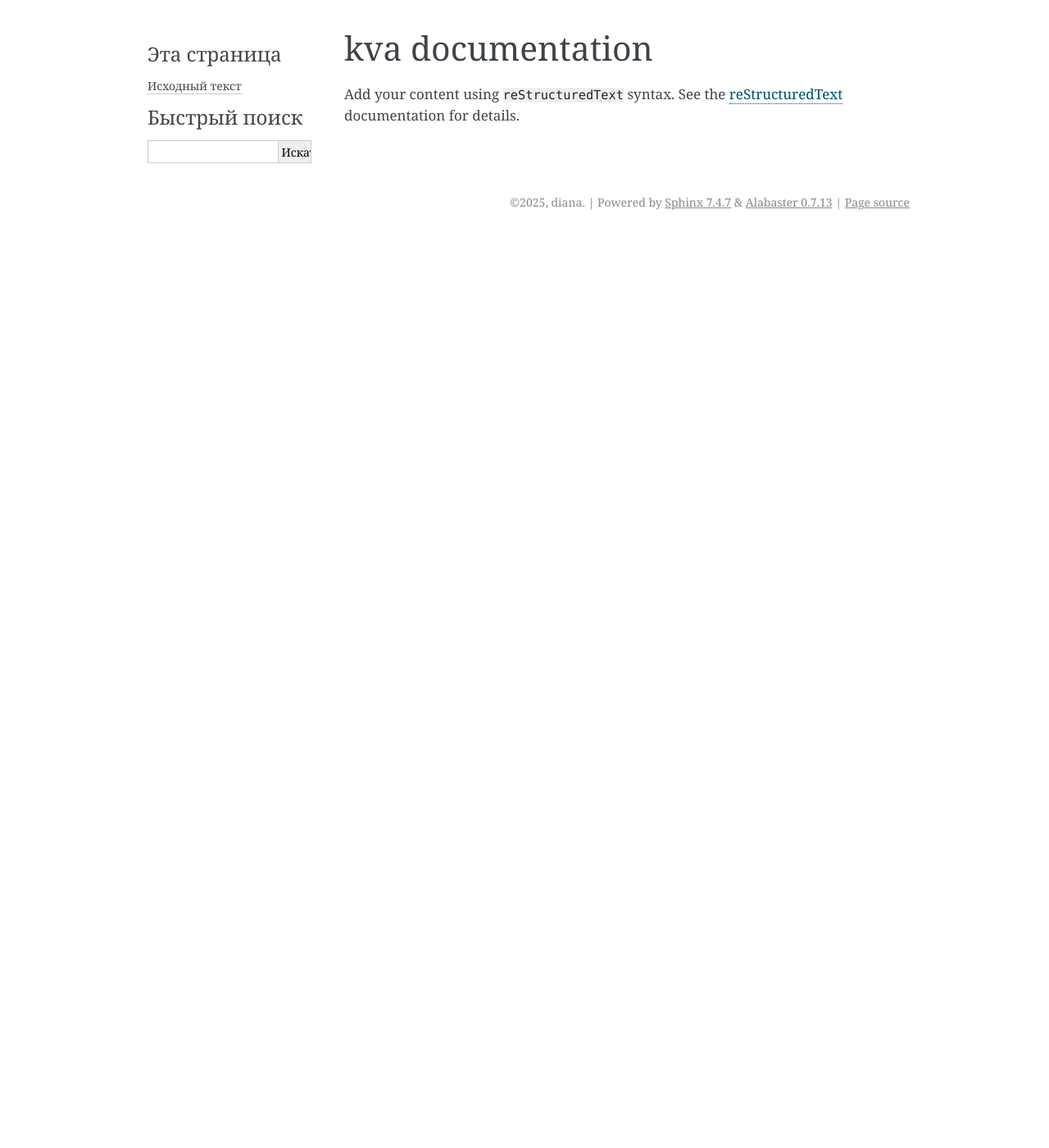
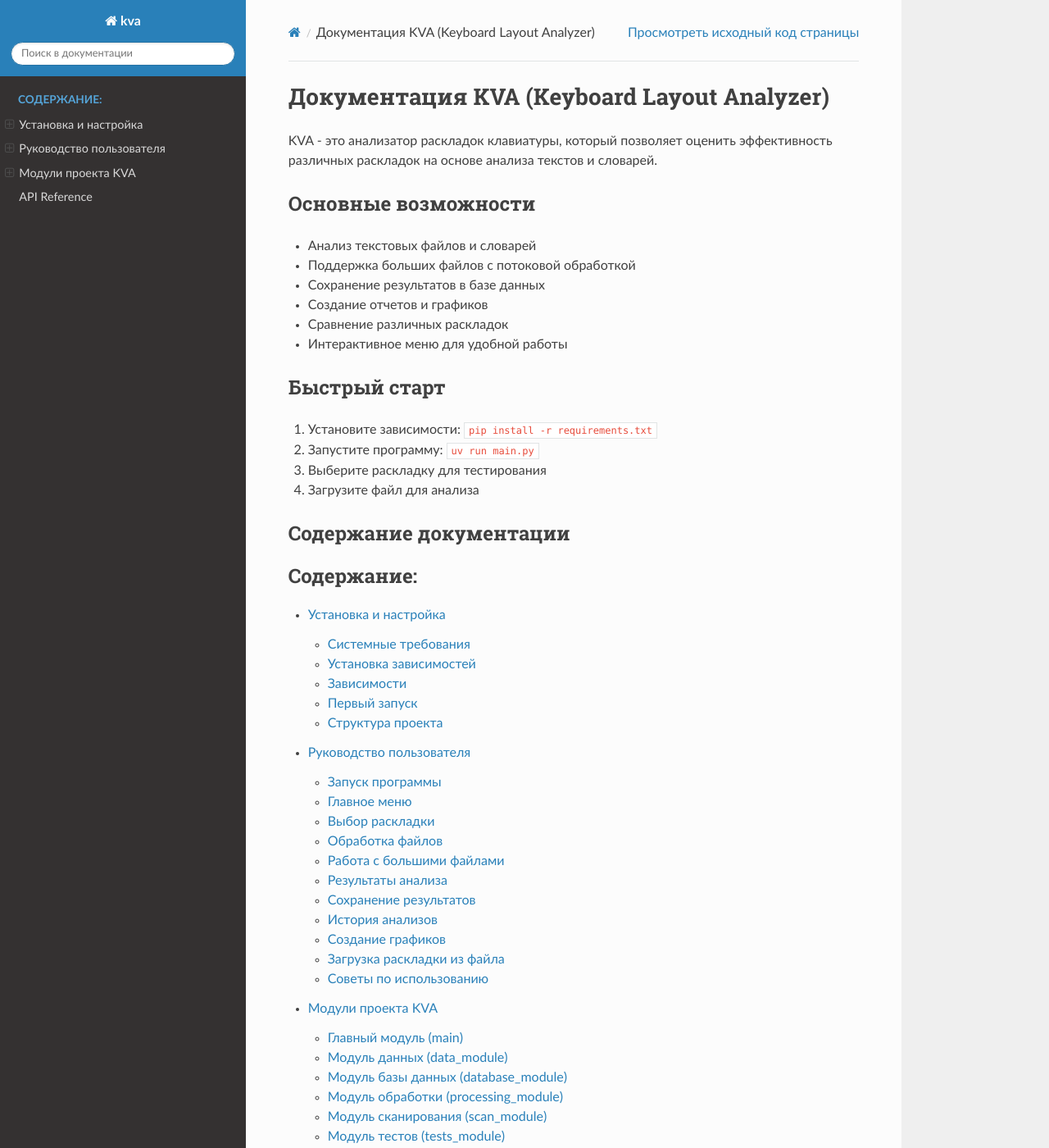
Before and after one commit to EvgeniiAndronov/KVA, a Sphinx documentation site: the page built from docs/source/index.rst, in a window 1280 px wide and 1400 px high. Shown: the whole window at 82% size. Built offline with Sphinx 7.4.7 and the Read the Docs theme 3.1.0, drawn with Linux system fonts in a browser that asks for light colours; some of the changed text lies outside the part shown.

Commit message:
add .rst files

```diff
--- /dev/null
+++ b/docs/source/api.rst
@@ -0,0 +1,15 @@
+API Reference
+=============
+
+Полная документация API всех модулей проекта.
+
+.. autosummary::
+   :toctree: _autosummary
+   :recursive:
+
+   main
+   data_module
+   database_module
+   processing_module
+   scan_module
+   tests_module
--- a/docs/source/conf.py
+++ b/docs/source/conf.py
@@ -14,7 +14,30 @@ release = '1.0'
 # -- General configuration ---------------------------------------------------
 # https://www.sphinx-doc.org/en/master/usage/configuration.html#general-configuration
 
-extensions = []
+extensions = [
+    'sphinx.ext.autodoc',
+    'sphinx.ext.viewcode',
+    'sphinx.ext.napoleon',
+    'sphinx.ext.autosummary'
+]
+
+# Autodoc settings
+autodoc_default_options = {
+    'members': True,
+    'member-order': 'bysource',
+    'special-members': '__init__',
+    'undoc-members': True,
+    'exclude-members': '__weakref__'
+}
+
+# Napoleon settings for Google/NumPy style docstrings
+napoleon_google_docstring = True
+napoleon_numpy_docstring = True
+napoleon_include_init_with_doc = False
+napoleon_include_private_with_doc = False
+
+# Autosummary settings
+autosummary_generate = True
 
 templates_path = ['_templates']
 exclude_patterns = []
@@ -24,5 +47,25 @@ language = 'ru'
 # -- Options for HTML output -------------------------------------------------
 # https://www.sphinx-doc.org/en/master/usage/configuration.html#options-for-html-output
 
-html_theme = 'alabaster'
+html_theme = 'sphinx_rtd_theme'
 html_static_path = ['_static']
+
+# Theme options
+html_theme_options = {
+    'navigation_depth': 4,
+    'collapse_navigation': False,
+    'sticky_navigation': True,
+    'includehidden': True,
+    'titles_only': False
+}
+
+# Add any paths that contain custom static files (such as style sheets) here,
+# relative to this directory. They are copied after the builtin static files,
+# so a file named "default.css" will overwrite the builtin "default.css".
+html_css_files = []
+
+# The name of the Pygments (syntax highlighting) style to use.
+pygments_style = 'sphinx'
+
+# If true, `todo` and `todoList` produce output, else they produce nothing.
+todo_include_todos = False
--- /dev/null
+++ b/docs/source/data_module.rst
@@ -0,0 +1,28 @@
+Модуль данных (data_module)
+===========================
+
+Модуль для экспорта и создания отчетов по результатам анализа.
+
+.. automodule:: data_module
+   :members:
+   :undoc-members:
+   :show-inheritance:
+
+Подмодули
+---------
+
+make_export_file
+~~~~~~~~~~~~~~~~
+
+.. automodule:: data_module.make_export_file
+   :members:
+   :undoc-members:
+   :show-inheritance:
+
+make_export_plot
+~~~~~~~~~~~~~~~~
+
+.. automodule:: data_module.make_export_plot
+   :members:
+   :undoc-members:
+   :show-inheritance:
--- /dev/null
+++ b/docs/source/database_module.rst
@@ -0,0 +1,43 @@
+Модуль базы данных (database_module)
+====================================
+
+Модуль для работы с базой данных SQLite, хранения раскладок и результатов анализа.
+
+.. automodule:: database_module
+   :members:
+   :undoc-members:
+   :show-inheritance:
+
+Подмодули
+---------
+
+database
+~~~~~~~~
+
+.. automodule:: database_module.database
+   :members:
+   :undoc-members:
+   :show-inheritance:
+
+Функции работы с раскладками
+^^^^^^^^^^^^^^^^^^^^^^^^^^^^
+
+.. autofunction:: database_module.database.take_lk_from_db
+.. autofunction:: database_module.database.take_all_data_from_lk
+.. autofunction:: database_module.database.take_lk_names_from_lk
+
+Функции работы с результатами анализа
+^^^^^^^^^^^^^^^^^^^^^^^^^^^^^^^^^^^^^
+
+.. autofunction:: database_module.database.save_analysis_result
+.. autofunction:: database_module.database.get_analysis_history
+.. autofunction:: database_module.database.get_analysis_statistics
+.. autofunction:: database_module.database.delete_analysis_result
+
+db_init
+~~~~~~~
+
+.. automodule:: database_module.db_init
+   :members:
+   :undoc-members:
+   :show-inheritance:
--- a/docs/source/index.rst
+++ b/docs/source/index.rst
@@ -3,14 +3,44 @@
    You can adapt this file completely to your liking, but it should at least
    contain the root `toctree` directive.
 
-kva documentation
-=================
+Документация KVA (Keyboard Layout Analyzer)
+============================================
 
-Add your content using ``reStructuredText`` syntax. See the
-`reStructuredText <https://www.sphinx-doc.org/en/master/usage/restructuredtext/index.html>`_
-documentation for details.
+KVA - это анализатор раскладок клавиатуры, который позволяет оценить эффективность различных раскладок на основе анализа текстов и словарей.
 
+Основные возможности
+-------------------
+
+* Анализ текстовых файлов и словарей
+* Поддержка больших файлов с потоковой обработкой
+* Сохранение результатов в базе данных
+* Создание отчетов и графиков
+* Сравнение различных раскладок
+* Интерактивное меню для удобной работы
+
+Быстрый старт
+------------
+
+1. Установите зависимости: ``pip install -r requirements.txt``
+2. Запустите программу: ``uv run main.py``
+3. Выберите раскладку для тестирования
+4. Загрузите файл для анализа
+
+Содержание документации
+----------------------
 
 .. toctree::
    :maxdepth: 2
-   :caption: Contents:
+   :caption: Содержание:
+
+   installation
+   usage
+   modules
+   api
+
+Индексы и таблицы
+================
+
+* :ref:`genindex`
+* :ref:`modindex`
+* :ref:`search`
--- /dev/null
+++ b/docs/source/installation.rst
@@ -0,0 +1,63 @@
+Установка и настройка
+====================
+
+Системные требования
+--------------------
+
+* Python 3.13 или выше
+* SQLite3 (обычно входит в состав Python)
+* Операционная система: Windows, macOS, Linux
+
+Установка зависимостей
+---------------------
+
+1. Клонируйте репозиторий или скачайте исходный код
+2. Перейдите в директорию проекта
+3. Установите зависимости:
+
+.. code-block:: bash
+
+   pip install -r requirements.txt
+
+Или с использованием uv:
+
+.. code-block:: bash
+
+   uv sync
+
+Зависимости
+-----------
+
+Проект использует следующие библиотеки:
+
+* **matplotlib** (>=3.10.6) - для создания графиков и диаграмм
+* **pytest** (>=8.4.2) - для тестирования
+* **sphinx** (>=8.2.3) - для генерации документации
+* **sphinx-rtd-theme** (>=3.0.2) - тема для документации
+* **tqdm** (>=4.67.1) - для отображения прогресс-баров
+
+Первый запуск
+-------------
+
+При первом запуске программа автоматически:
+
+1. Создаст базу данных SQLite (``database.db``)
+2. Инициализирует необходимые таблицы
+3. Добавит тестовые данные
+
+Структура проекта
+----------------
+
+.. code-block::
+
+   kva/
+   ├── main.py                    # Главный файл программы
+   ├── data_module/               # Модуль экспорта данных
+   ├── database_module/           # Модуль работы с БД
+   ├── processing_module/         # Модуль обработки текстов
+   ├── scan_module/              # Модуль чтения файлов
+   ├── tests_module/             # Модуль тестов
+   ├── output_data/              # Выходные данные
+   ├── example_layouts/          # Примеры раскладок
+   ├── docs/                     # Документация
+   └── requirements.txt          # Зависимости
--- /dev/null
+++ b/docs/source/modules.rst
@@ -0,0 +1,12 @@
+Модули проекта KVA
+==================
+
+.. toctree::
+   :maxdepth: 4
+
+   main
+   data_module
+   database_module
+   processing_module
+   scan_module
+   tests_module
--- /dev/null
+++ b/docs/source/processing_module.rst
@@ -0,0 +1,37 @@
+Модуль обработки (processing_module)
+====================================
+
+Модуль для анализа текстов и подсчета ошибок на основе правил раскладки.
+
+.. automodule:: processing_module
+   :members:
+   :undoc-members:
+   :show-inheritance:
+
+Подмодули
+---------
+
+calculate_data
+~~~~~~~~~~~~~~
+
+.. automodule:: processing_module.calculate_data
+   :members:
+   :undoc-members:
+   :show-inheritance:
+
+Функции обработки слов
+^^^^^^^^^^^^^^^^^^^^^^
+
+.. autofunction:: processing_module.calculate_data.make_processing
+.. autofunction:: processing_module.calculate_data.make_processing_stream
+
+Функции обработки текста
+^^^^^^^^^^^^^^^^^^^^^^^^
+
+.. autofunction:: processing_module.calculate_data.make_text_processing
+.. autofunction:: processing_module.calculate_data.make_text_processing_stream
+
+Вспомогательные функции
+^^^^^^^^^^^^^^^^^^^^^^^
+
+.. autofunction:: processing_module.calculate_data.validate_rules
--- /dev/null
+++ b/docs/source/scan_module.rst
@@ -0,0 +1,47 @@
+Модуль сканирования (scan_module)
+=================================
+
+Модуль для чтения файлов и раскладок клавиатуры.
+
+.. automodule:: scan_module
+   :members:
+   :undoc-members:
+   :show-inheritance:
+
+Подмодули
+---------
+
+read_files
+~~~~~~~~~~
+
+.. automodule:: scan_module.read_files
+   :members:
+   :undoc-members:
+   :show-inheritance:
+
+Функции чтения слов
+^^^^^^^^^^^^^^^^^^^
+
+.. autofunction:: scan_module.read_files.get_words_from_file
+.. autofunction:: scan_module.read_files.get_words_from_file_stream
+
+Функции чтения текста
+^^^^^^^^^^^^^^^^^^^^^
+
+.. autofunction:: scan_module.read_files.get_text_from_file
+.. autofunction:: scan_module.read_files.get_text_from_file_stream
+
+Вспомогательные функции
+^^^^^^^^^^^^^^^^^^^^^^^
+
+.. autofunction:: scan_module.read_files.get_file_size_mb
+.. autofunction:: scan_module.read_files.count_lines_in_file
+.. autofunction:: scan_module.read_files.count_characters_in_file
+
+read_layout
+~~~~~~~~~~~
+
+.. automodule:: scan_module.read_layout
+   :members:
+   :undoc-members:
+   :show-inheritance:
--- /dev/null
+++ b/docs/source/tests_module.rst
@@ -0,0 +1,20 @@
+Модуль тестов (tests_module)
+============================
+
+Модуль для тестирования функциональности проекта.
+
+.. automodule:: tests_module
+   :members:
+   :undoc-members:
+   :show-inheritance:
+
+Подмодули
+---------
+
+test_imports
+~~~~~~~~~~~~
+
+.. automodule:: tests_module.test_imports
+   :members:
+   :undoc-members:
+   :show-inheritance:
--- /dev/null
+++ b/docs/source/usage.rst
@@ -0,0 +1,131 @@
+Руководство пользователя
+=======================
+
+Запуск программы
+---------------
+
+Для запуска программы выполните:
+
+.. code-block:: bash
+
+   python main.py
+
+Главное меню
+-----------
+
+После запуска откроется главное меню с опциями:
+
+1. **Выбрать раскладку для тестирования** - основная функция программы
+2. **Выход из программы** - завершение работы
+
+Выбор раскладки
+--------------
+
+В меню выбора раскладки вы увидите:
+
+* Список доступных раскладок в базе данных
+* Возможность выбрать раскладку для анализа
+* Переход к меню обработки файлов
+
+Обработка файлов
+---------------
+
+После выбора раскладки доступны следующие опции:
+
+Обработка файла со словами
+~~~~~~~~~~~~~~~~~~~~~~~~~
+
+* Анализирует файл, где каждая строка содержит отдельное слово
+* Подходит для словарей и списков слов
+* Поддерживает большие файлы с потоковой обработкой
+
+Обработка текстового файла
+~~~~~~~~~~~~~~~~~~~~~~~~~
+
+* Анализирует сплошной текст
+* Подходит для книг, статей, документов
+* Автоматически подсчитывает количество слов
+
+Работа с большими файлами
+------------------------
+
+Программа автоматически определяет размер файла и выбирает оптимальный метод обработки:
+
+* **Файлы до 10 MB** - загружаются в память полностью
+* **Файлы 10-50 MB** - обрабатываются потоково с предупреждением
+* **Файлы свыше 50 MB** - требуют подтверждения пользователя
+
+Результаты анализа
+-----------------
+
+После обработки файла отображается подробная статистика:
+
+Основные метрики
+~~~~~~~~~~~~~~~
+
+* **Обработано слов** - количество проанализированных слов
+* **Всего символов** - общее количество символов в файле
+* **Обработано символов** - символы, для которых есть правила в раскладке
+* **Общее количество ошибок** - суммарное количество ошибок
+
+Средние значения
+~~~~~~~~~~~~~~~
+
+* **Среднее ошибок на слово** - средняя сложность слов
+* **Среднее ошибок на символ** - средняя сложность символов
+* **Покрытие раскладкой** - процент символов, покрытых правилами
+
+Оценка качества
+~~~~~~~~~~~~~~
+
+Программа автоматически оценивает качество раскладки:
+
+* **ОТЛИЧНО** - менее 2 ошибок на слово
+* **ХОРОШО** - 2-5 ошибок на слово
+* **СРЕДНЕ** - 5-10 ошибок на слово
+* **ПЛОХО** - более 10 ошибок на слово
+
+Сохранение результатов
+---------------------
+
+После анализа можно:
+
+1. **Сохранить в базу данных** - для истории и сравнения
+2. **Экспортировать в CSV** - для внешнего анализа
+3. **Создать графики** - визуализация результатов
+4. **Экспортировать неизвестные символы** - для улучшения раскладки
+
+История анализов
+---------------
+
+В разделе "История анализов" можно:
+
+* Просмотреть статистику по раскладке
+* Увидеть последние тесты
+* Сравнить результаты разных файлов
+
+Создание графиков
+----------------
+
+Доступны два типа графиков:
+
+1. **График истории** - показывает изменение результатов во времени
+2. **Сравнение раскладок** - сравнивает эффективность разных раскладок
+
+Загрузка раскладки из файла
+--------------------------
+
+Можно загрузить собственную раскладку:
+
+1. Подготовьте файл с раскладкой в нужном формате
+2. Выберите "Загрузить раскладку из файла"
+3. Укажите путь к файлу
+4. Программа проверит корректность и предложит сохранить в БД
+
+Советы по использованию
+----------------------
+
+* Используйте файлы в кодировке UTF-8 для лучшей совместимости
+* Для больших файлов убедитесь в наличии достаточного места на диске
+* Регулярно сохраняйте результаты в базу данных для анализа прогресса
+* Создавайте графики для визуального сравнения раскладок
```
Also changed, not shown: build_docs.py (added, +67 -0 lines), docs/source/main.rst (added, +30 -0 lines), 2 other files.
